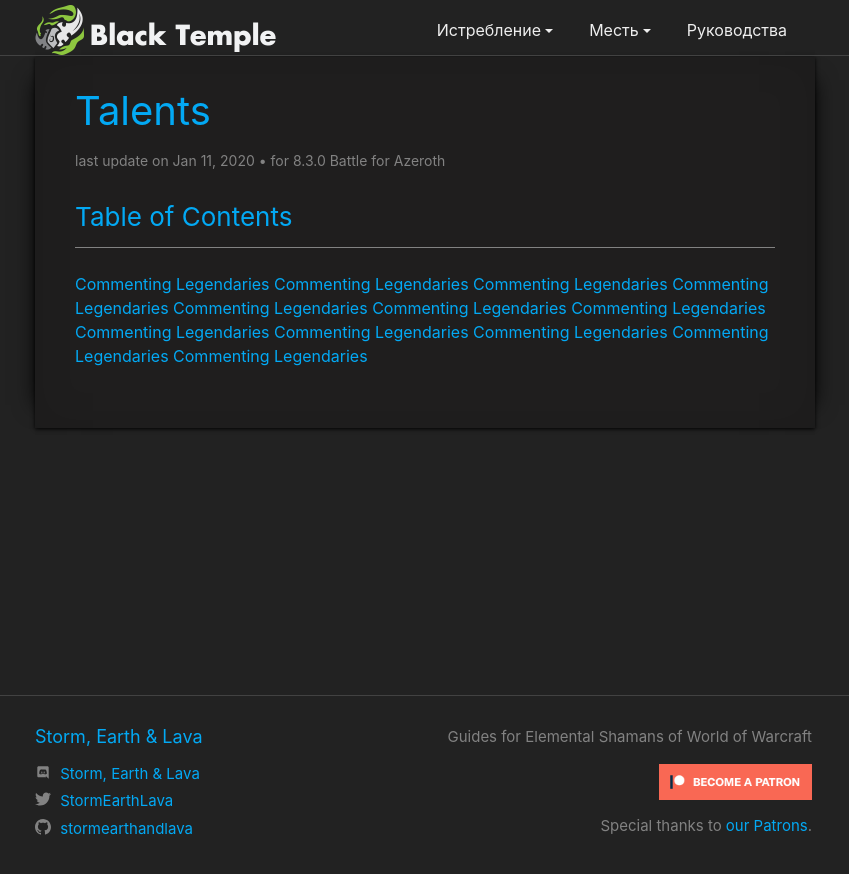
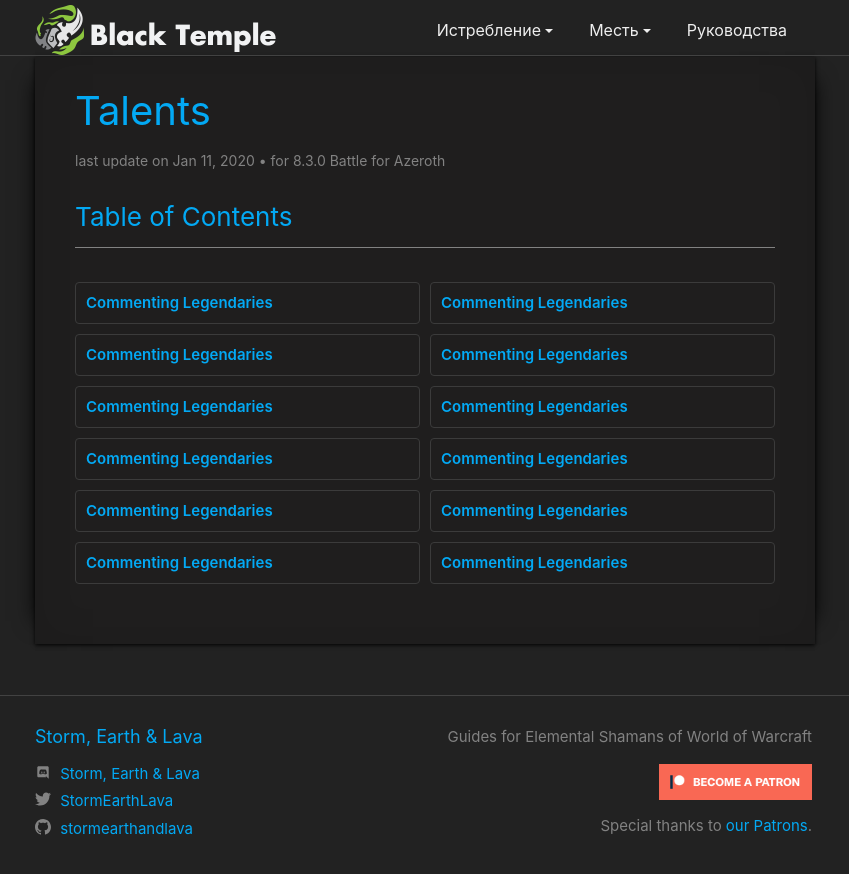
Before and after one commit to blacktempl/blacktempl.github.io, a Jekyll site: the page built from guide/general/guide.md, in a window 1280 px wide. Shown: the top 874 px of the page, without its empty margins (215-1064 px from the left). Built offline with Jekyll 4.4.1, drawn with Linux system fonts in a browser that asks for light colours; a script that is not in the unit is left out.

Commit message:
Update main.scss

```diff
--- a/assets/main.scss
+++ b/assets/main.scss
@@ -8,14 +8,26 @@
 
 // add more custom styles here
 
-.smooth-nav-outer {
-	border-color: #3498db !important;
-    border: 2px solid #7922CC;
+#smooth-nav-outer {
+	display: grid;
+    grid-gap: 10px;
+    grid-template-columns: repeat(auto-fit,minmax(230px,1fr));
+    padding-top: 10px;
 }
 
-.smooth-nav-outer a {
-	border-color: #3498db !important;
-    border: 2px solid #7922CC;
+#smooth-nav-outer a {
+	border: 1px solid #3b3b3b;
+    border-radius: 4px;
+    background-clip: padding-box;
+    /* height: 30px; */
+    flex-grow: 1;
+    font-size: 15px;
+    font-weight: 600;
+    line-height: 30px;
+    overflow: hidden;
+    padding: 5px 10px;
+    text-overflow: ellipsis;
+    white-space: nowrap;
 }
 
 .wrapper-content {
```
